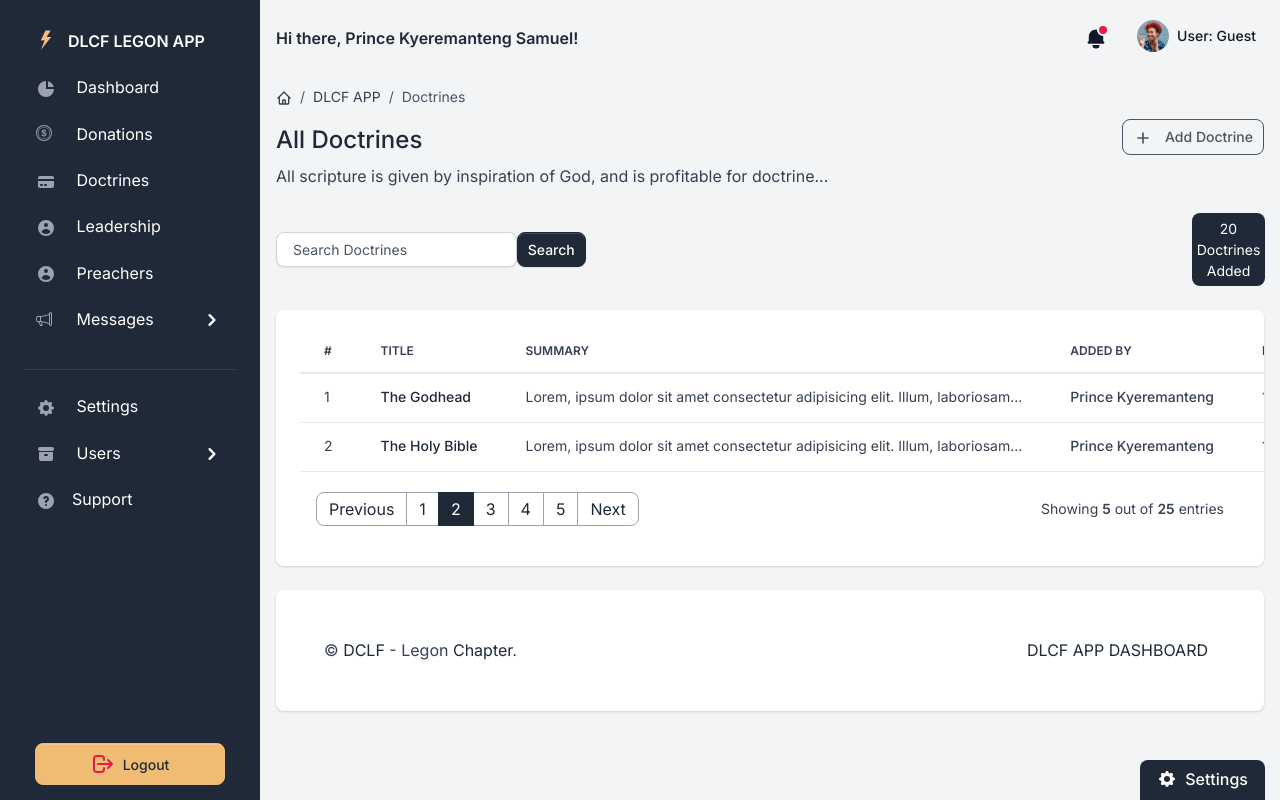
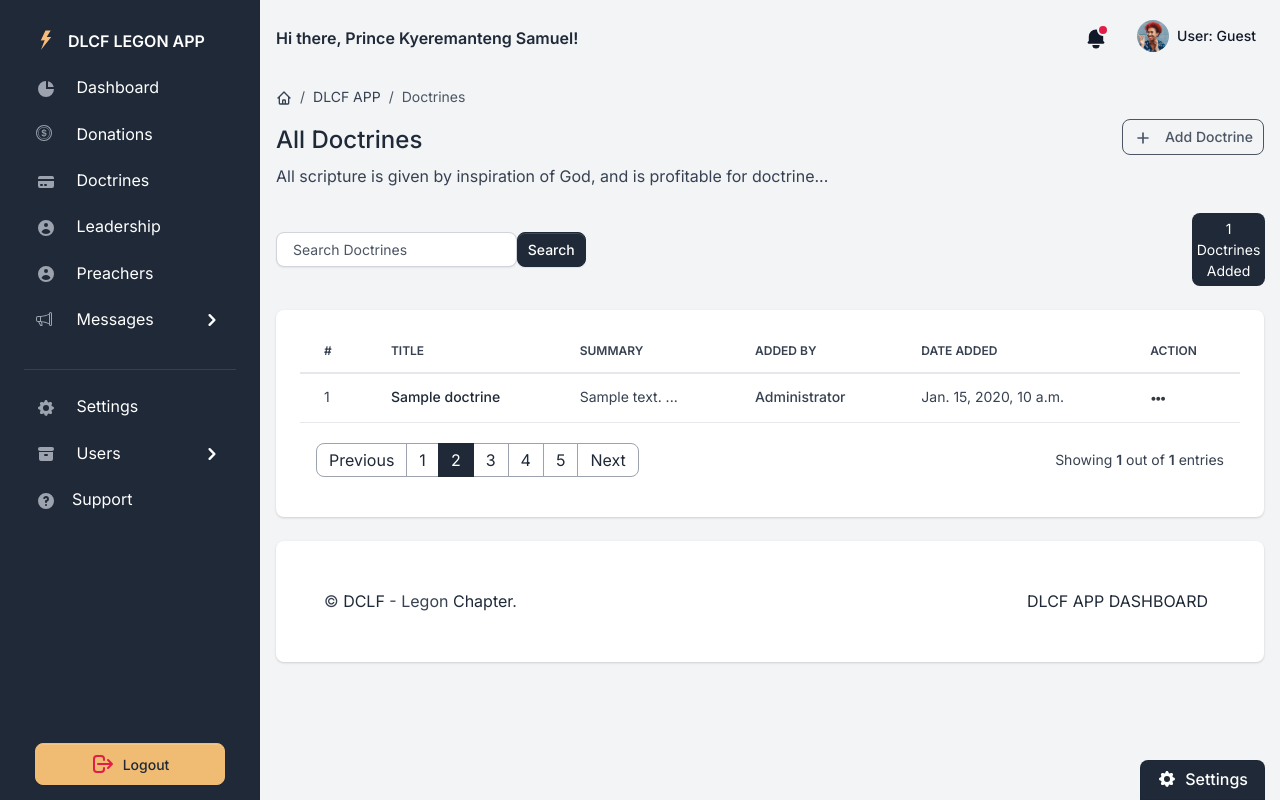
Before and after one commit to DCLF-LEGON/app_backend, a Django app: template core/dashboard/templates/dashboard/doctrines.html in a window 1280 px wide. Run offline with Django 4.2, Linux system fonts and the light colour scheme; the template is opened without the code that fills it: most values are stand-ins (such as "Sample title", 1, 10 or a date in 2020); some libraries are stand-ins or nearby versions.

Commit message:
Update doctrines.html

```diff
--- a/core/dashboard/templates/dashboard/doctrines.html
+++ b/core/dashboard/templates/dashboard/doctrines.html
@@ -32,7 +32,7 @@
     </div>
     <div class="btn-toolbar mb-2 mb-md-0">
         <div class="btn-group ms-2 ms-lg-3">
-            <a href="#" class="btn btn-sm btn-outline-gray-600">
+            <a href="{% url 'dashboard:create_update_doctrine' %}" class="btn btn-sm btn-outline-gray-600">
                 <svg class="icon icon-xs me-2" fill="none" stroke="currentColor" viewBox="0 0 24 24"
                     xmlns="http://www.w3.org/2000/svg">
                     <path stroke-linecap="round" stroke-linejoin="round" stroke-width="2"
@@ -49,10 +49,10 @@
     <div class="row align-items-center justify-content-between">
         <div class="col col-md-6 col-lg-3 col-xl-4">
             <div class="input-group me-2 me-lg-3 fmxw-400">
-                <form action="">
+                <form action="{% url 'dashboard:search_doctrine' %}">
                     <div class="row">
                         <div class="col-9 mx-0" style="padding-right: 0;">
-                            <input type="text" class="form-control" name="query" placeholder="Search Doctrines">
+                            <input type="text" class="form-control" name="q" placeholder="Search Doctrines">
                         </div>
                         <div class="col-3 mx-0" style="padding-left: 0;">
                             <span><button class="btn btn-sm btn-primary">Search</button></span>
@@ -65,7 +65,11 @@
         <div class="col-4 col-md-2 col-xl-1 ps-md-0 text-end">
             <div class="dropdown">
                 <button class="btn btn-link text-white m-0 p-1 bg-gray-800">
-                    20 Doctrines Added
+                    {% if search %}
+                    {{total_doctrines}} Doctrines Found!
+                    {% else %}
+                    {{total_doctrines}} Doctrines Added
+                    {% endif %}
                 </button>
             </div>
         </div>
@@ -86,21 +90,21 @@
         </thead>
         <tbody>
             <!-- Item -->
+            {% for doctrine in doctrines %}
             <tr>
                 <td>
-                    1
+                    {{forloop.counter}}
                 </td>
                 <td>
-                    <a href="#" class="fw-bold">
-                        The Godhead
+                    <a href="javascript:void()" class="fw-bold">
+                        {{doctrine.title}}
                     </a>
                 </td>
                 <td>
-                    <span class="fw-normal">Lorem, ipsum dolor sit amet consectetur adipisicing elit. Illum,
-                        laboriosam...</span>
+                    <span class="fw-normal">{{doctrine.description|slice:":80"}} ...</span>
                 </td>
-                <td><span class="fw-bold">Prince Kyeremanteng</span></td>
-                <td><span class="fw-normal">1 May 2020</span></td>
+                <td><span class="fw-bold">Administrator</span></td>
+                <td><span class="fw-normal">{{doctrine.created_at}}</span></td>
                 <td>
                     <div class="btn-group">
                         <button class="btn btn-link text-dark dropdown-toggle dropdown-toggle-split m-0 p-0"
@@ -108,52 +112,25 @@
                             <span class="icon icon-sm">
                                 <span class="fas fa-ellipsis-h icon-dark"></span>
                             </span>
-                            <span class="visually-hidden">Toggle Dropdown</span>
                         </button>
                         <div class="dropdown-menu py-0">
-                            <a class="dropdown-item rounded-top" href="#"><span
+                            <a class="dropdown-item rounded-top"
+                                href="{% url 'dashboard:doctrine_details' %}?doctrine_id={{doctrine.id}}"><span
                                     class="fas fa-eye me-2"></span>Details</a>
-                            <a class="dropdown-item" href="#"><span class="fas fa-edit me-2"></span>Edit</a>
-                            <a class="dropdown-item text-danger rounded-bottom" href="#"><span
-                                    class="fas fa-trash-alt me-2"></span>Delete</a>
+                            <a class="dropdown-item"
+                                href="{% url 'dashboard:create_update_doctrine' %}?doctrine_id={{doctrine.id}}"><span
+                                    class="fas fa-edit me-2"></span>Edit</a>
+                            <form action="{% url 'dashboard:delete_doctrine' %}" method="POST" style="display: inline;">
+                                {% csrf_token %}
+                                <input type="hidden" name="doctrine_id" value="{{doctrine.id}}">
+                                <button type="submit" class="dropdown-item text-danger rounded-bottom"><span
+                                        class="fas fa-trash-alt me-2"></span>Delete</button>
+                            </form>
                         </div>
                     </div>
                 </td>
             </tr>
-            <tr>
-                <td>
-                    2
-                </td>
-                <td>
-                    <a href="#" class="fw-bold">
-                        The Holy Bible
-                    </a>
-                </td>
-                <td>
-                    <span class="fw-normal">Lorem, ipsum dolor sit amet consectetur adipisicing elit. Illum,
-                        laboriosam...</span>
-                </td>
-                <td><span class="fw-bold">Prince Kyeremanteng</span></td>
-                <td><span class="fw-normal">1 May 2020</span></td>
-                <td>
-                    <div class="btn-group">
-                        <button class="btn btn-link text-dark dropdown-toggle dropdown-toggle-split m-0 p-0"
-                            data-bs-toggle="dropdown" aria-haspopup="true" aria-expanded="false">
-                            <span class="icon icon-sm">
-                                <span class="fas fa-ellipsis-h icon-dark"></span>
-                            </span>
-                            <span class="visually-hidden">Toggle Dropdown</span>
-                        </button>
-                        <div class="dropdown-menu py-0">
-                            <a class="dropdown-item rounded-top" href="#"><span
-                                    class="fas fa-eye me-2"></span>Details</a>
-                            <a class="dropdown-item" href="#"><span class="fas fa-edit me-2"></span>Edit</a>
-                            <a class="dropdown-item text-danger rounded-bottom" href="#"><span
-                                    class="fas fa-trash-alt me-2"></span>Delete</a>
-                        </div>
-                    </div>
-                </td>
-            </tr>
+            {% endfor %}
 
         </tbody>
     </table>
@@ -183,7 +160,8 @@
                 </li>
             </ul>
         </nav>
-        <div class="fw-normal small mt-4 mt-lg-0">Showing <b>5</b> out of <b>25</b> entries</div>
+        <div class="fw-normal small mt-4 mt-lg-0">Showing <b>{{total_doctrines}}</b> out of <b>{{total_doctrines}}</b>
+            entries</div>
     </div>
 </div>
 
```
